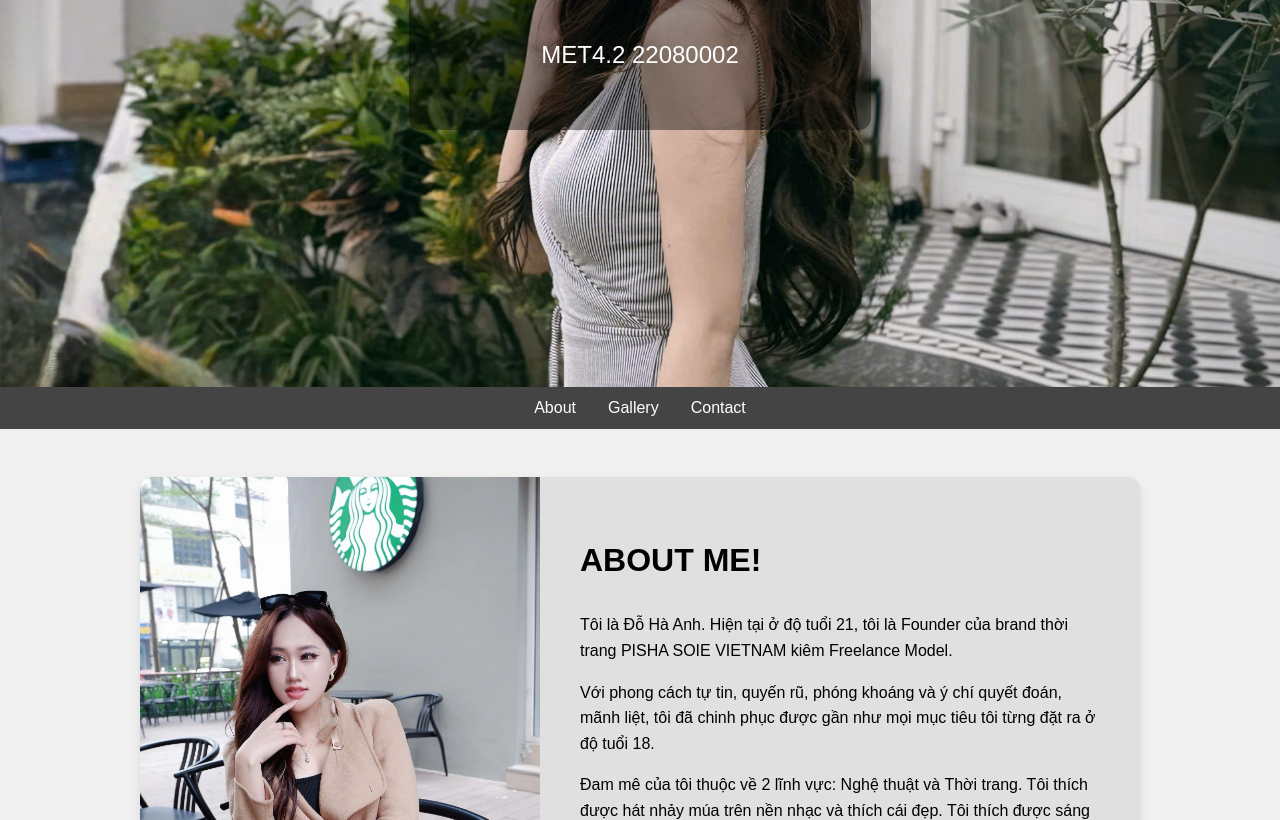
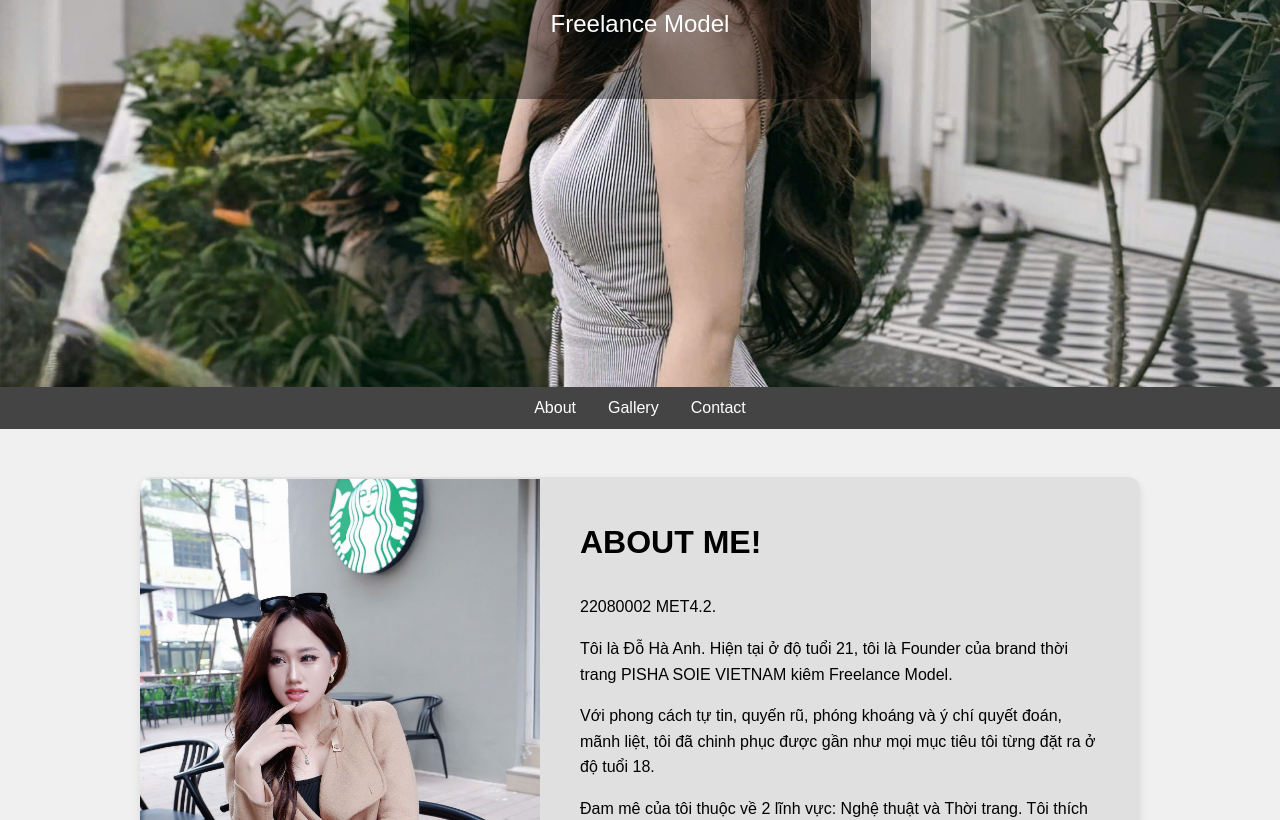
Before and after one commit to Haanh718/do-ha-anh, a plain HTML site: page index.html in a window 1280 px wide. Shown: the part 413-1233 px from the top of the page. Drawn offline with Linux system fonts and the light colour scheme.

Commit message:
Update index.html

```diff
--- a/index.html
+++ b/index.html
@@ -216,7 +216,6 @@
     <div class="hero-overlay">
       <h1>BUMISHA DO</h1>
       <p>Freelance Model</p>
-      <p>MET4.2 22080002</p>
     </div>
   </section>
 
@@ -234,6 +233,7 @@
       </div>
       <div class="about-content">
         <h2>About Me!</h2>
+        <p>22080002 MET4.2.</p>
         <p>Tôi là Đỗ Hà Anh. Hiện tại ở độ tuổi 21, tôi là Founder của brand thời trang PISHA SOIE VIETNAM kiêm Freelance Model.</p>
         <p>Với phong cách tự tin, quyến rũ, phóng khoáng và ý chí quyết đoán, mãnh liệt, tôi đã chinh phục được gần như mọi mục tiêu tôi từng đặt ra ở độ tuổi 18.</p>
         <p>Đam mê của tôi thuộc về 2 lĩnh vực: Nghệ thuật và Thời trang. Tôi thích được hát nhảy múa trên nền nhạc và thích cái đẹp. Tôi thích được sáng tạo với thời trang và mua sắm online chính là hạnh phúc của tôi.</p>
```
